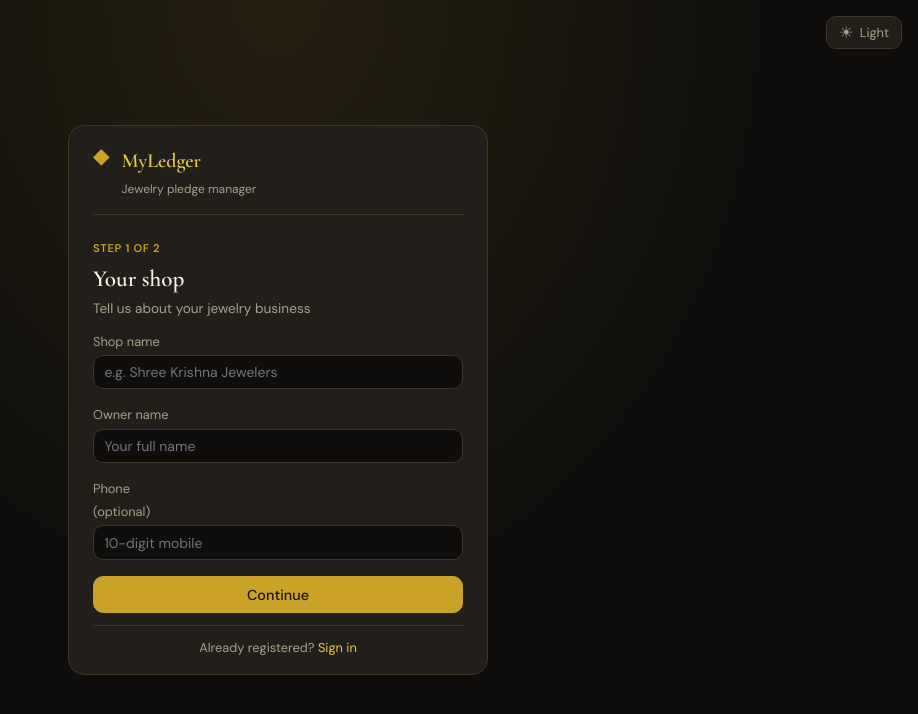
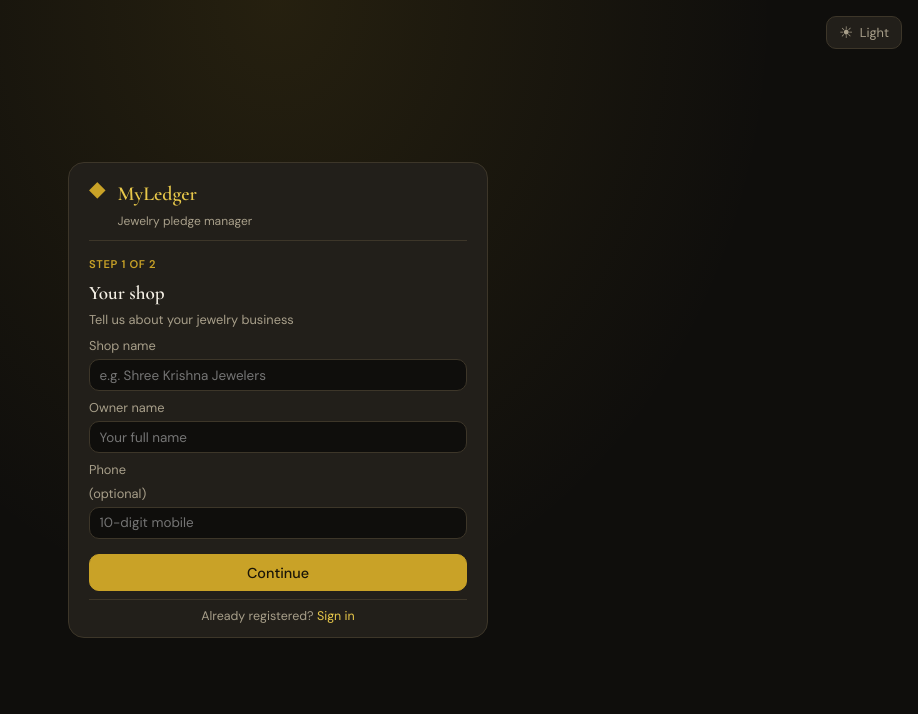
Before and after one commit to shubham405/gold_ledger_fe, a React (Vite) app: page /register in a window 1280 px wide. Shown: the top 714 px of the page, without its empty margins (362-1280 px from the left). Built offline with nearby package versions, Linux system fonts and the light colour scheme; no server answers.

Commit message:
fixed layout issue

```diff
--- a/src/index.css
+++ b/src/index.css
@@ -438,7 +438,7 @@ a {
   flex-direction: column;
   max-height: calc(100dvh - 2rem);
   height: auto;
-  padding: 1.25rem 1.5rem 1rem;
+  padding: 1rem 1.25rem 0.75rem;
   overflow: hidden;
 }
 
@@ -448,6 +448,21 @@ a {
   overflow: hidden;
   display: flex;
   flex-direction: column;
+}
+
+.auth-page--fixed .auth-brand--compact {
+  margin-bottom: 0.65rem;
+}
+
+.auth-page--fixed .auth-divider {
+  margin: 0 0 0.65rem;
+}
+
+.auth-page--fixed .auth-footer {
+  margin-top: 0.45rem;
+  padding-top: 0.45rem;
+  font-size: 0.78rem;
+  flex-shrink: 0;
 }
 
 .auth-brand {
@@ -511,6 +526,10 @@ a {
   margin: 0 0 0.2rem;
 }
 
+.auth-page--fixed .auth-form-wrap h2 {
+  font-size: 1.2rem;
+}
+
 .auth-subtitle {
   color: var(--text-muted);
   font-size: 0.85rem;
@@ -518,6 +537,11 @@ a {
   line-height: 1.35;
 }
 
+.auth-page--fixed .auth-subtitle {
+  margin-bottom: 0.5rem;
+  font-size: 0.8rem;
+}
+
 .auth-subtitle strong {
   color: var(--gold-light);
   font-weight: 600;
@@ -525,14 +549,24 @@ a {
 
 .auth-form {
   margin-top: 0;
-  flex: 1;
+  flex: 1 1 auto;
   min-height: 0;
   display: flex;
   flex-direction: column;
+  overflow: hidden;
 }
 
 .auth-form--compact {
   gap: 0.65rem;
+}
+
+.auth-page--fixed .auth-form--compact {
+  gap: 0.45rem;
+}
+
+.auth-page--fixed .auth-form--compact .input {
+  padding: 0.4rem 0.6rem;
+  font-size: 0.84rem;
 }
 
 .auth-form--compact label {
@@ -553,8 +587,10 @@ a {
 .auth-form-actions {
   display: flex;
   gap: 0.5rem;
-  margin-top: auto;
+  margin-top: 0.5rem;
   padding-top: 0.5rem;
+  flex-shrink: 0;
+  border-top: 1px solid var(--border);
 }
 
 .auth-form-actions .btn--primary {
@@ -562,7 +598,19 @@ a {
 }
 
 .auth-form--compact > .btn--block:last-child {
-  margin-top: auto;
+  margin-top: 0.5rem;
+}
+
+.auth-hint {
+  margin: 0;
+  font-size: 0.75rem;
+  line-height: 1.4;
+  color: var(--text-muted);
+}
+
+.auth-hint--compact {
+  font-size: 0.68rem;
+  line-height: 1.3;
 }
 
 .auth-page--fixed .alert {
--- a/src/pages/RegisterAccount.tsx
+++ b/src/pages/RegisterAccount.tsx
@@ -99,7 +99,11 @@ function RegisterAccountForm({ draft }: { draft: RegisterDraft }) {
 
       {error && <ErrorAlert message={error} onDismiss={() => setError('')} />}
 
-      <form className="form auth-form auth-form--compact" onSubmit={handleSubmit}>
+      <form
+        id="register-account-form"
+        className="form auth-form auth-form--compact"
+        onSubmit={handleSubmit}
+      >
         <label>
           Email
           <input
@@ -138,16 +142,21 @@ function RegisterAccountForm({ draft }: { draft: RegisterDraft }) {
             onChange={(e) => setConfirmPassword(e.target.value)}
           />
         </label>
-        <p className="auth-hint">{PASSWORD_RULES_MESSAGE}</p>
+        <p className="auth-hint auth-hint--compact">{PASSWORD_RULES_MESSAGE}</p>
+      </form>
       <div className="auth-form-actions">
         <Link to="/register" className="btn btn--ghost">
           Back
         </Link>
-          <button type="submit" className="btn btn--primary" disabled={saving}>
+        <button
+          type="submit"
+          form="register-account-form"
+          className="btn btn--primary"
+          disabled={saving}
+        >
           {saving ? 'Creating…' : 'Create account'}
         </button>
       </div>
-      </form>
     </div>
   );
 }
```
Lines whose indentation alone changed are shown as unchanged.
